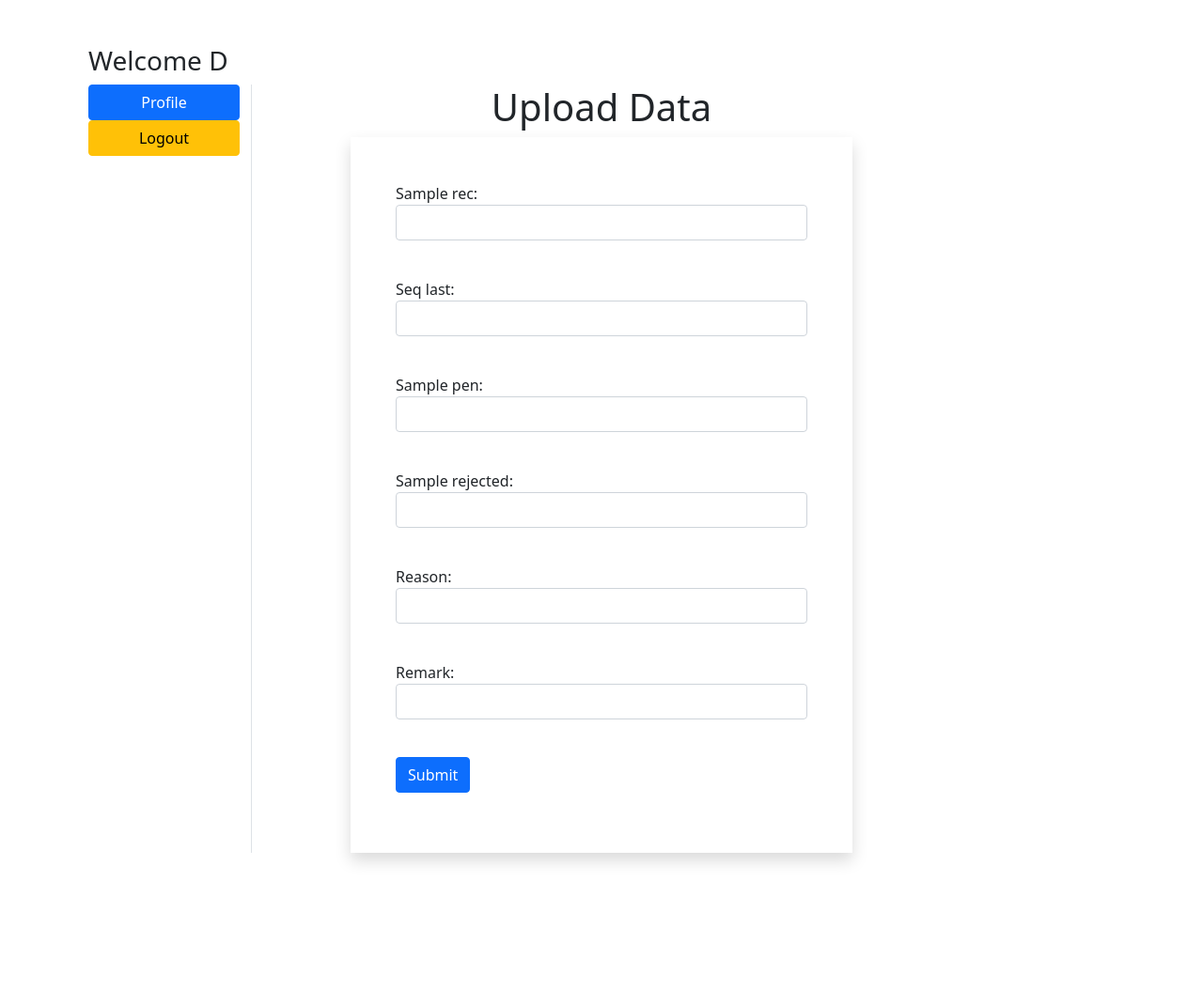
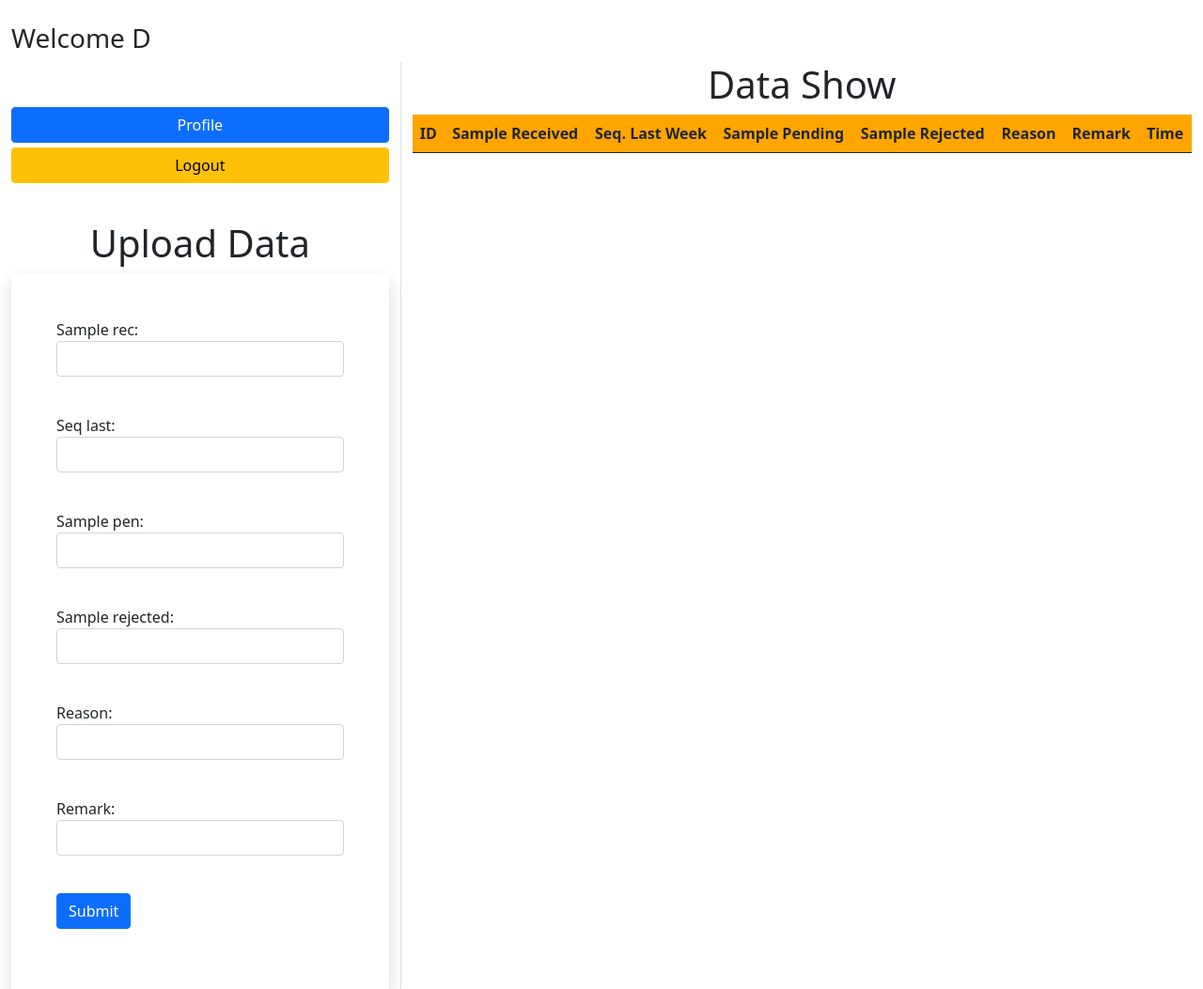
Before and after one commit to DipuSharma/UserPortal, a Django app: page /accounts/profile/ in a window 1280 px wide. Shown: the whole page at 94% size. Before the commit the page ends 920 px from the top, so only its background shows below. Run offline with Django 3.2, Linux system fonts and the light colour scheme; a user stored in the database is signed in; data comes from the database, SQL or seed files in the repository; lists and menus that the app fills with data are empty; some libraries are stand-ins or nearby versions.

Commit message:
Merge remote-tracking branch 'origin/master'

```diff
--- a/Backend/app/models.py
+++ b/Backend/app/models.py
@@ -13,4 +13,4 @@ class Data(models.Model):
     time = models.DateTimeField(auto_now_add=True)
 
     def __str__(self):
-        return str(self.sample_rec)
+        return str(self.id)
--- a/Backend/app/templates/app/base.html
+++ b/Backend/app/templates/app/base.html
@@ -13,9 +13,7 @@
         <div class="col-md-9"></div>
     </div>
 </div>
-<div class="container">
     {% block content %} {% endblock content %}
     {% block main-content %} {% endblock main-content %}
-</div>
 </body>
 </html>
--- a/Backend/app/templates/app/login.html
+++ b/Backend/app/templates/app/login.html
@@ -15,6 +15,7 @@
     <input type="submit" class="btn btn-primary mt-4" value="Login">
     <div class="text-center text-primary fw-bold" >
      <small>Go For Registration ? <a href="{% url 'register' %}" class="text-success">SignUp Now</a></small>
+     <small><a href="{% url 'home' %}" class="btn text-danger btn-warning">Home Page</a></small>
     </div>
     {% if form.non_field_errors %}
        {% for error in form.non_field_errors %}
--- a/Backend/app/templates/app/profile.html
+++ b/Backend/app/templates/app/profile.html
@@ -2,7 +2,7 @@
 {% load static %}
 {% block title %}Profile{% endblock title %}
 {% block main-content %}
-<div class="container my-5">
+<div class="container-fluid pt-4">
  <div class="row">
      <h3>Welcome <span class="text-capitalizer">{{ request.user }}</span></h3>
      {% if messages %}
@@ -10,24 +10,56 @@
         <p {% if message.tags %} class="{{ message.tags }} mb-3" {% endif %}>{{ message }}</p>
        {% endfor %}
       {% endif %}
-  <div class="col-sm-2 border-end">
+
+     <div class="col-md-4 border-end pt-5">
    <ul class="list-unstyled">
     <li class="d-grid"><a href="{% url 'profile' %}" class="btn {{ active }}">Profile</a></li>
-    <li class="d-grid"><a href="{% url 'logout' %}" class="btn btn-warning">Logout</a></li>
-   </ul>
-  </div>
-  <div class="col-sm-6 offset-sm-1">
-      <center><h1>Upload Data</h1></center>
+    <li class="d-grid"><a href="{% url 'logout' %}" class="btn btn-warning" style="margin-top:5px;">Logout</a></li>
+   </ul><br>
+        <center><h1>Upload Data</h1></center>
    <form action="" method="post" novalidate class="shadow p-5">
          {% csrf_token %}
     {% for fm in form %}
-        <div class="form-group col-lg-12 mb-3">{{ fm.label_tag }} {{fm}}<small class="text-danger">{{fm.errors|striptags}}</small><br> </div>
+        <div class="form-group col-md-12 mb-3">{{ fm.label_tag }} {{fm}}<small class="text-danger">{{fm.errors|striptags}}</small><br> </div>
     {% endfor %}
-       <div class="col-8 mt-3">
+       <div class="col-2 mt-3">
            <button type="submit" class="btn btn-primary mb-3">Submit</button>
        </div>
    </form>
   </div>
+     <div class="col-md-8">
+         <h1 class="text-center">Data Show</h1>
+         <table class="table">
+  <thead style="background-color:Orange">
+    <tr>
+      <th scope="col">ID</th>
+      <th scope="col">Sample Received</th>
+      <th scope="col">Seq. Last Week</th>
+      <th scope="col">Sample Pending</th>
+      <th scope="col">Sample Rejected</th>
+      <th scope="col">Reason</th>
+      <th scope="col">Remark</th>
+      <th scope="col">Time</th>
+    </tr>
+  </thead>
+  <tbody>
+  {% for d in data %}
+    <tr>
+      <th scope="row">{{d.id}}</th>
+      <td>{{d.sample_rec}}</td>
+      <td>{{d.seq_last}}</td>
+      <td>{{d.sample_pen}}</td>
+      <td>{{d.sample_rejected}}</td>
+      <td>{{d.reason}}</td>
+      <td>{{d.remark}}</td>
+      <td>{{d.time}}</td>
+    </tr>
+  {% endfor %}
+  </tbody>
+</table>
+     </div>
  </div>
 </div>
+
+
 {% endblock main-content %}
--- a/Backend/app/views.py
+++ b/Backend/app/views.py
@@ -1,5 +1,7 @@
 from django.shortcuts import render, redirect
 from django.contrib import messages
+from django.utils import timezone
+
 from .forms import UserRegistrationForm, LoginForm, UserDataInsert
 from .models import Data
 from django.db.models import Q
@@ -7,6 +9,7 @@ from django.contrib.auth.decorators import login_required
 from django.utils.decorators import method_decorator
 from django.views.generic import ListView, View
 from django.views.generic.base import TemplateView
+from django.db.models import Count, Max, Min, Avg
 
 
 class DataView(ListView):
@@ -14,14 +17,26 @@ class DataView(ListView):
 
 
 class HomeView(TemplateView):
-    template_name = 'app/home.html'
+    def get(self, request):
+        data = Data.objects.order_by('-id')
+        # data = Data.objects.all().select_related('user')
+        print(data)
+        if data:
+            return render(request, 'app/home.html', {'data': data})
+        else:
+            messages.success(request, 'Data Not Present')
+            return render(request, 'app/home.html')
 
 
 @method_decorator(login_required, name='dispatch')
 class ProfileView(View):
     def get(self, request):
         form = UserDataInsert
-        return render(request, 'app/profile.html', {'form': form, 'active': 'btn-primary'})
+        if request.user.is_authenticated:
+            data = Data.objects.filter(user=request.user).order_by('-id')
+            return render(request, 'app/profile.html', {'form': form, 'active': 'btn-primary', 'data': data})
+        else:
+            return render(request, 'app/profile.html', {'form': form})
 
     def post(self, request):
         form = UserDataInsert(request.POST)
@@ -51,6 +66,8 @@ class CustomerRegView(View):
             form.save()
             messages.success(request, 'Registration Successfully')
             return render(request, 'app/login.html')
+        else:
+            messages.success(request, 'Data Not Uploaded Successfully')
         return render(request, 'app/registration.html', {'form': form})
 
 
```
Also changed, not shown: Backend/app/templates/app/home.html (+34 -5 lines).
